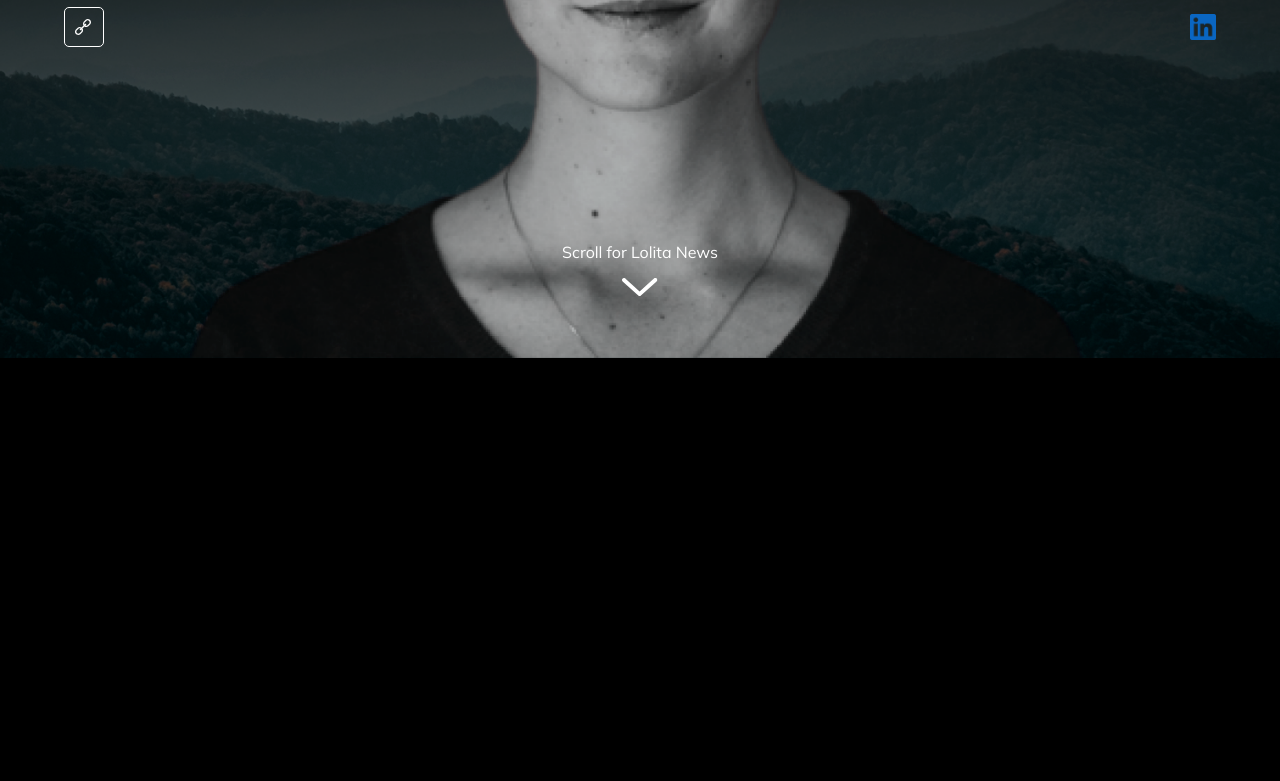
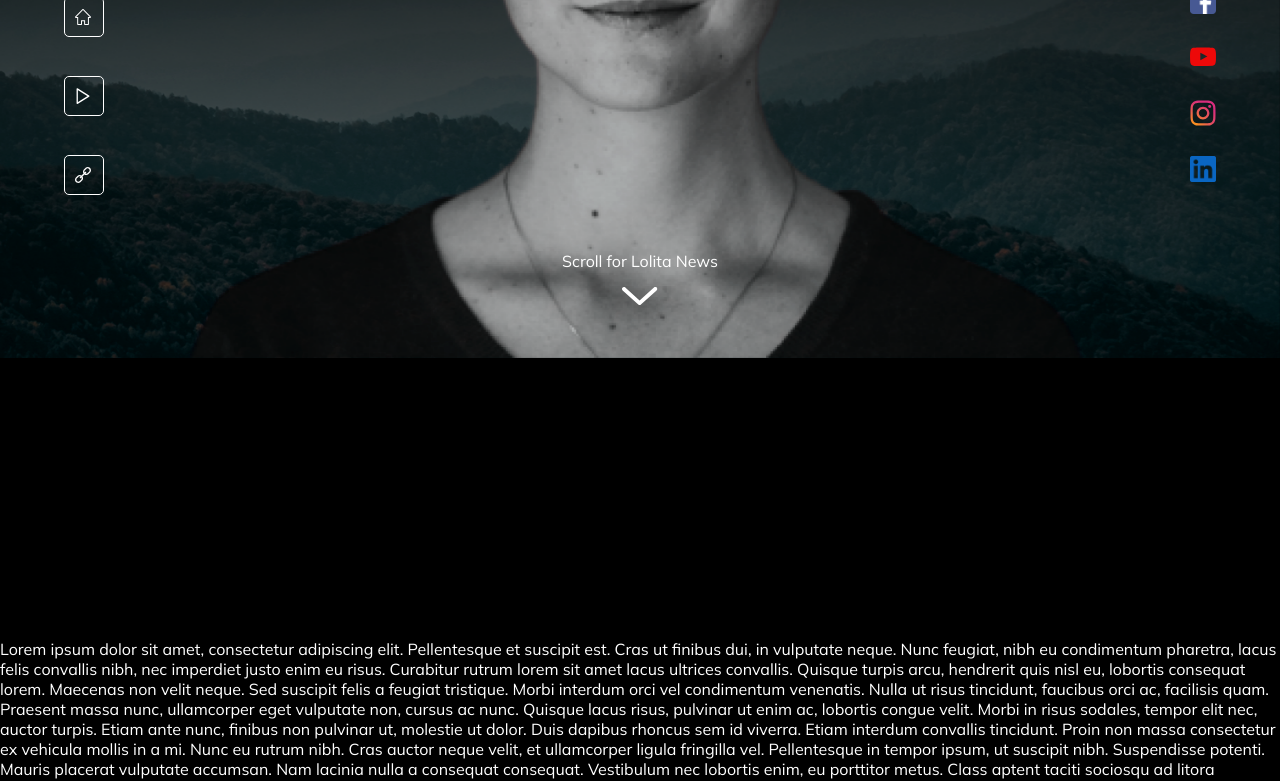
Before and after one commit to kravarka/wavebrowser-new-tab-page, a React (Create React App) app: page / in a window 1280 px wide. Shown: the part 442-1223 px from the top of the page. Before the commit the page ends 800 px from the top, so only its background shows below. Built offline with nearby package versions, Linux system fonts and the light colour scheme.

Commit message:
add proper scroll and sticky components

```diff
--- a/src/components/Body/Body.tsx
+++ b/src/components/Body/Body.tsx
@@ -8,10 +8,8 @@ export default function Body() {
   return (
     <div className="mainBody">
       <div className="mainBody-container">
-        <SideMenu />
-        <ScrollFor className="mainBody-arrow-down-container" title="Scroll for Lolita News" href="#"/>
-        <SideSocialLinks />
-
+        <SideMenu style={{ position: 'fixed', top: '50%', left: 64 }} />
+        <SideSocialLinks style={{ position: 'fixed', top: '50%' , right: 64}} />
       </div>
     </div>
   )
--- a/src/components/Body/style.css
+++ b/src/components/Body/style.css
@@ -18,19 +18,13 @@
   align-items: center;
 }
 
-.mainBody-container > * {
+/* .mainBody-container > * {
   width: 50%;
-}
+} */
 
 .mainBody-arrow-down {
 }
 
-.mainBody-arrow-down-container {
-  align-self: flex-end;
-  margin-bottom: 28px;
-}
-
-
 .mainBody-arrow-down:hover {
   filter: invert(6%) sepia(0%) saturate(95%) hue-rotate(223deg) brightness(100%) contrast(80%);
 }
--- a/src/components/Header/style.css
+++ b/src/components/Header/style.css
@@ -13,6 +13,7 @@
   position: -webkit-sticky; /* Safari */
   position: sticky;
   top: 0;
+  backdrop-filter: blur(var(--blur-value));
 }
 
 .header > * {
--- a/src/components/MainPage/MainPage.tsx
+++ b/src/components/MainPage/MainPage.tsx
@@ -1,6 +1,7 @@
 import React, { useEffect, useState } from 'react'
 import Body from '../Body/Body';
 import Header from '../Header/Header'
+import ScrollFor from '../ScrollFor/ScrollFor';
 import { map } from '../utils/utils';
 import './style.css'
 
@@ -22,13 +23,28 @@ export default function MainPage() {
 
   // Update blur effect on background
   useEffect(() => {
-    document.documentElement.style.setProperty('--blur-value',`${blur}px`);
+    document.documentElement.style.setProperty('--blur-value', `${blur}px`);
   }, [blur])
 
   return (
     <div className="mainPage">
       <Header />
       <Body />
-    </div>
+      <div id="news" style={{ height: 2000 }} className="news">
+        <ScrollFor className="mainBody-arrow-down-container" title="Scroll for Lolita News" href="#news" />
+        <div style={{ paddingTop: '20%' }}>
+
+          Lorem ipsum dolor sit amet, consectetur adipiscing elit. Pellentesque et suscipit est. Cras ut finibus dui, in vulputate neque. Nunc feugiat, nibh eu condimentum pharetra, lacus felis convallis nibh, nec imperdiet justo enim eu risus. Curabitur rutrum lorem sit amet lacus ultrices convallis. Quisque turpis arcu, hendrerit quis nisl eu, lobortis consequat lorem. Maecenas non velit neque. Sed suscipit felis a feugiat tristique. Morbi interdum orci vel condimentum venenatis. Nulla ut risus tincidunt, faucibus orci ac, facilisis quam. Praesent massa nunc, ullamcorper eget vulputate non, cursus ac nunc. Quisque lacus risus, pulvinar ut enim ac, lobortis congue velit. Morbi in risus sodales, tempor elit nec, auctor turpis. Etiam ante nunc, finibus non pulvinar ut, molestie ut dolor. Duis dapibus rhoncus sem id viverra.
+
+          Etiam interdum convallis tincidunt. Proin non massa consectetur ex vehicula mollis in a mi. Nunc eu rutrum nibh. Cras auctor neque velit, et ullamcorper ligula fringilla vel. Pellentesque in tempor ipsum, ut suscipit nibh. Suspendisse potenti. Mauris placerat vulputate accumsan. Nam lacinia nulla a consequat consequat. Vestibulum nec lobortis enim, eu porttitor metus. Class aptent taciti sociosqu ad litora torquent per conubia nostra, per inceptos himenaeos. Sed erat turpis, elementum in magna sit amet, porttitor placerat mauris.
+
+          Donec quis est lectus. Nam ac sapien arcu. Pellentesque habitant morbi tristique senectus et netus et malesuada fames ac turpis egestas. Sed euismod, ex ac euismod egestas, elit felis dictum libero, quis blandit justo magna sed sem. Sed mauris erat, luctus non elementum id, dapibus nec lacus. Class aptent taciti sociosqu ad litora torquent per conubia nostra, per inceptos himenaeos. Nunc eu vulputate eros. Nunc posuere pulvinar tincidunt. Proin sed dolor nec lectus rutrum lobortis ut a arcu. Sed rhoncus imperdiet arcu quis condimentum.
+
+          Mauris a arcu quis nunc pretium pellentesque ac eu odio. Phasellus a eros nec leo luctus commodo vitae et odio. Quisque est ex, lobortis vitae feugiat non, luctus ac lacus. Nam convallis arcu nisi, eget feugiat mauris commodo a. Integer ornare orci aliquam dignissim facilisis. Lorem ipsum dolor sit amet, consectetur adipiscing elit. Praesent suscipit elementum vestibulum.
+
+          Etiam consequat ut nulla quis lobortis. In vestibulum velit eget nisi suscipit, sit amet ultricies arcu ullamcorper. Vestibulum auctor tellus ac nibh maximus fermentum at quis massa. Quisque neque purus, venenatis vel elit placerat, tincidunt feugiat nibh. Donec aliquet blandit ullamcorper. Sed eu imperdiet dolor. Fusce sem metus, malesuada ut sem quis, suscipit sollicitudin elit. Phasellus eu hendrerit justo. Vestibulum non nisl in lectus tincidunt laoreet eget et ipsum.
+        </div>
+      </div>
+    </div >
   )
 }
--- a/src/components/MainPage/style.css
+++ b/src/components/MainPage/style.css
@@ -1,11 +1,6 @@
 body {
   background-color: black;
   color: white;
-}
-
-html, body {
-  width: 100%;
-  height: 100%;
 }
 
 :root {
@@ -13,8 +8,6 @@ html, body {
 }
 
 .mainPage {
-  width: 100%;
-  height: 100%;
   display: flex;
   flex-direction: column;
 }
@@ -41,3 +34,12 @@ html, body {
   filter: blur(var(--blur-value));
 
 }
+.mainBody-arrow-down-container {
+  align-self: center;
+  /* margin-top: -400px; */
+  transform: translateY(-100%);
+  /* margin-bottom: 32px; */
+  position: -webkit-sticky !important;
+  position: sticky !important;
+  top: 20%;
+}
```
